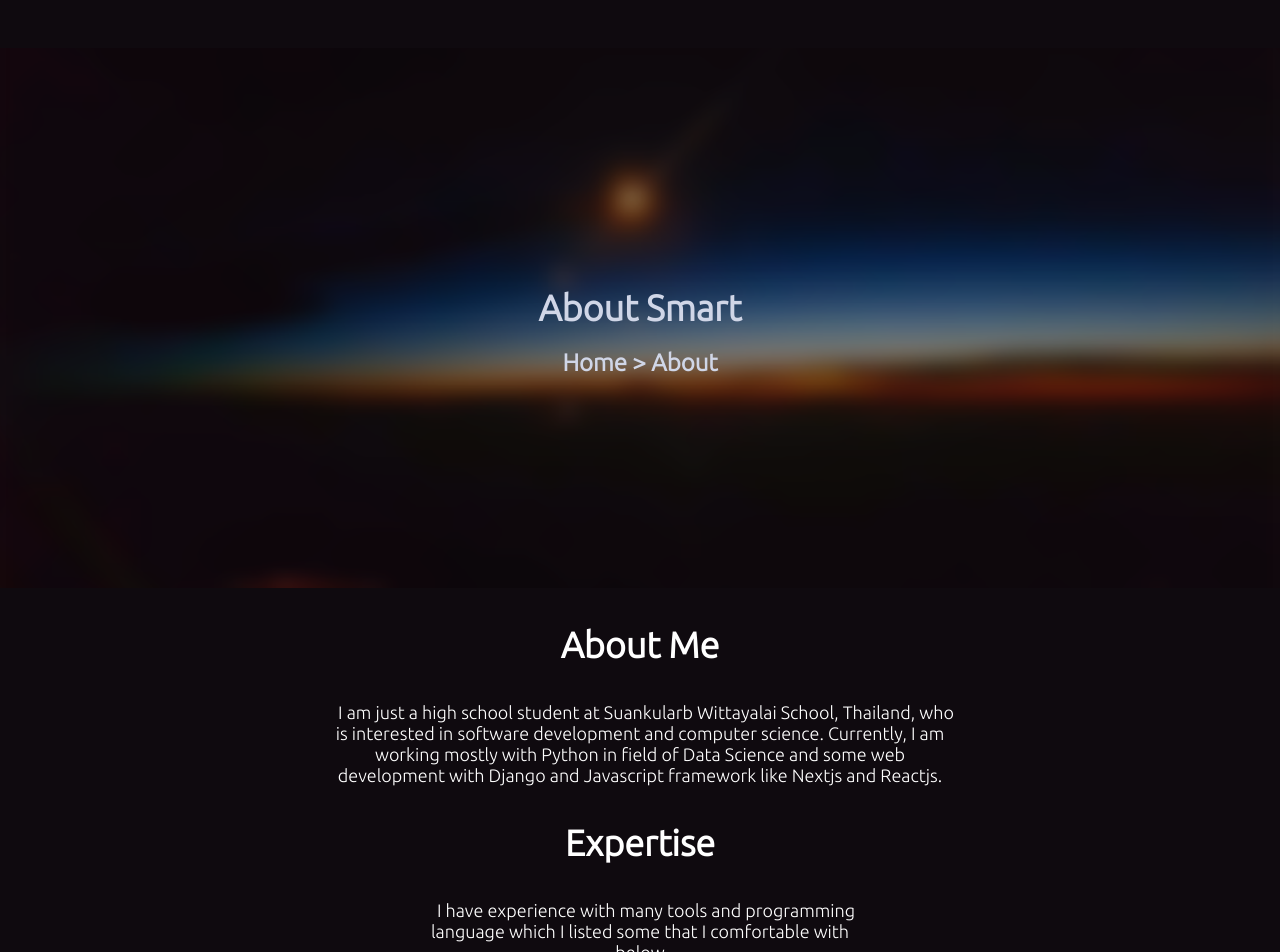
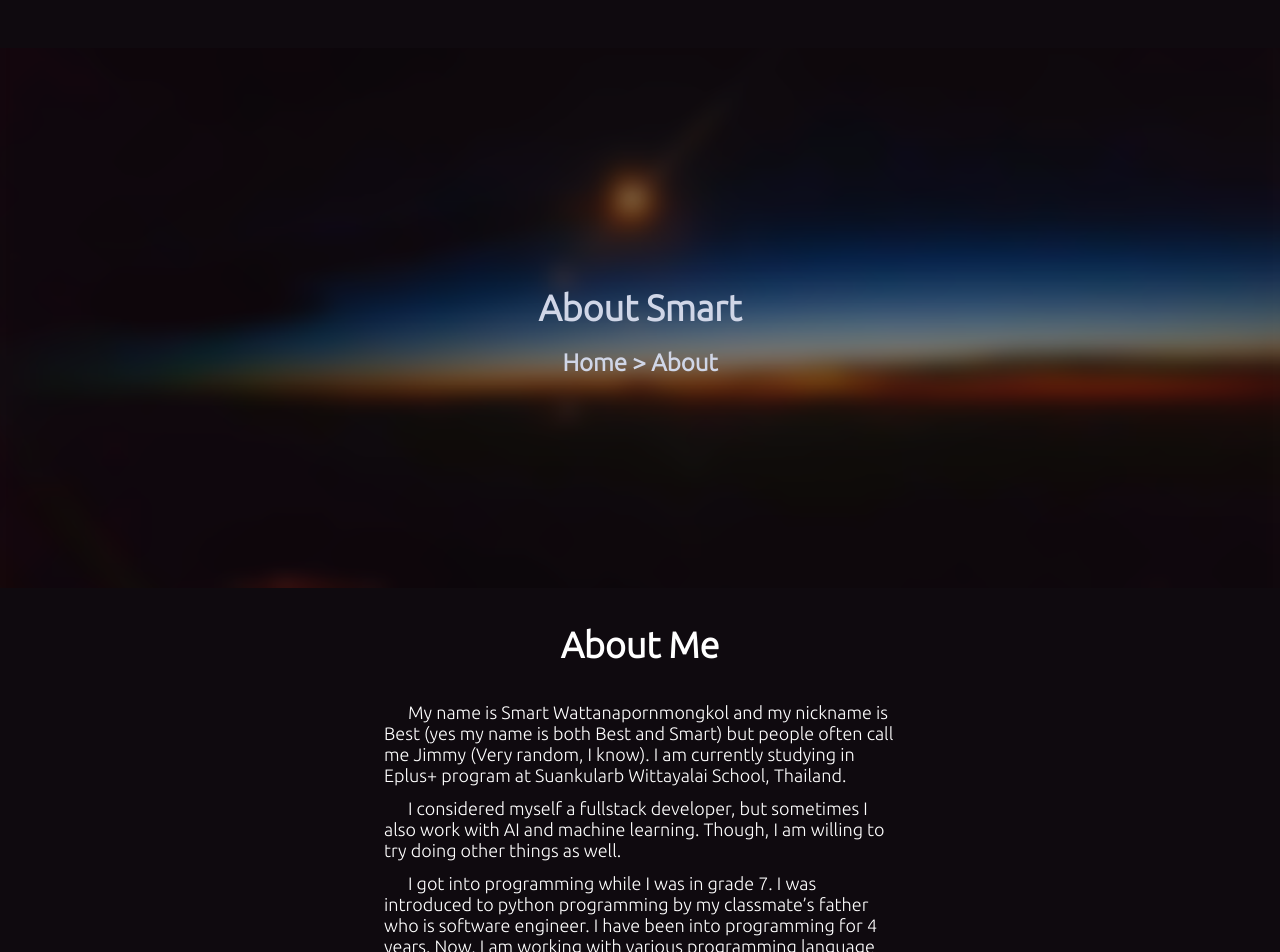
Before and after one commit to smartwhatt/SmartWatt, a Next.js app: page /about in a window 1280 px wide. Shown: the top 952 px of the page. Built offline with nearby package versions, Linux system fonts and the light colour scheme; no server answers; the database is empty.

Commit message:
update to better version of react reveal

```diff
--- a/package.json
+++ b/package.json
@@ -9,8 +9,6 @@
     "lint": "next lint"
   },
   "dependencies": {
-    "@octokit/core": "^3.5.1",
-    "chart.js": "2.9.4",
     "firebase": "^8.6.2",
     "framer-motion": "^4.1.17",
     "next": "11.1.2",
@@ -18,14 +16,13 @@
     "next-seo": "^4.26.0",
     "nodemailer": "^6.6.3",
     "react": "17.0.2",
+    "react-awesome-reveal": "^3.8.1",
     "react-chartjs-2": "2.11.1",
     "react-dom": "17.0.2",
     "react-firebase-hooks": "^3.0.4",
     "react-firebaseui": "^5.0.2",
-    "react-google-recaptcha-v3": "^1.9.5",
     "react-icons": "^4.2.0",
     "react-markdown": "^7.0.1",
-    "react-reveal": "^1.2.2",
     "react-typing-effect": "^2.0.5",
     "remark-gfm": "^2.0.0",
     "sass": "^1.39.0",
--- a/src/pages/about.js
+++ b/src/pages/about.js
@@ -3,9 +3,8 @@ import styles from '../../styles/modules/about.module.scss'
 import dynamic from 'next/dynamic'
 import {useRouter} from 'next/router'
 import firebase from "../libs/clientApp"
-import {useCollection} from "react-firebase-hooks/firestore"
 
-import Fade from 'react-reveal/Fade';
+import { Fade } from "react-awesome-reveal";
 
 
 const Title = dynamic(() => import('../components/title'))
@@ -33,21 +32,26 @@ export default function About({data}) {
         <title>SmartWatt | About</title>
       </Head>
       <Title title="About Smart" path={router.asPath} />
-      <Fade bottom cascade>
         <div>
-            <h3 className={styles["h3"]}>About Me</h3>
-            <p className={styles["paragraph"]}>I am just a high school student at Suankularb Wittayalai School, Thailand, who is interested in software development and computer science. Currently, I am working mostly with Python in field of Data Science and some web development with Django and Javascript framework like Nextjs and Reactjs.</p>
+        <Fade direction="up" cascade triggerOnce={true} damping={0.1} >
+              <h3 className={styles["h3"]}>About Me</h3>
+              <p className={styles["paragraph"]}>My name is Smart Wattanapornmongkol and my nickname is Best (yes my name is both Best and Smart) but people often call me Jimmy (Very random, I know). I am currently studying in Eplus+ program at Suankularb Wittayalai School, Thailand.</p>
+              <p className={styles["paragraph"]}>I considered myself a fullstack developer, but sometimes I also work with AI and machine learning. Though, I am willing to try doing other things as well.</p>
+              <p className={styles["paragraph"]}>I got into programming while I was in grade 7. I was introduced to python programming by my classmate’s father who is software engineer.  I have been into programming for {new Date().getFullYear() - 2017} years. Now, I am working with various programming language and frameworks, mainly Javascript’s Next.js and Python’s Django.</p>
+        </Fade>
         </div>
-      </Fade>
+
       <div>
-        <Fade bottom>
+        <Fade direction="up" triggerOnce={true}>
           <h3 className={styles["h3"]}>Expertise</h3>
           <p className={styles["expertise-paragraph"]}>I have experience with many tools and programming language which I listed some that I comfortable with below</p>
         </Fade>
           <div className={styles["skills"]}>
+          <Fade  triggerOnce={true} cascade damping={0.05}>
             {data.map((skill, index) => {
-              return <Fade key={index}><Skill name={skill.name} src={skill.src} /></Fade>
+              return <Skill key={index} name={skill.name} src={skill.src}  />
             })}
+          </Fade>
           </div>
       </div>
 
--- a/src/pages/portfolio.js
+++ b/src/pages/portfolio.js
@@ -5,7 +5,7 @@ import {useRouter} from 'next/router'
 import firebase from "../libs/clientApp"
 import {useCollection} from "react-firebase-hooks/firestore"
 import { useEffect, useState } from 'react'
-import Fade from 'react-reveal/Fade';
+import { Fade } from "react-awesome-reveal";
 // import Portcard from '../components/portcard'
 
 
@@ -78,9 +78,11 @@ export default function Portfolio({data, query}) {
           })}
       </div>
       <div className={styles["work-container"]}>
+      <Fade cascade triggerOnce damping={0.1}>
           {ports !== null ? ports.map((port, index) => {
-              return <Fade bottom key={index}><Portcard item={port} /></Fade>
+              return <Portcard key={index} item={port} />
           }) : <span>Loading...</span>}
+        </Fade>
       </div>
       </>
   )
--- a/styles/modules/about.module.scss
+++ b/styles/modules/about.module.scss
@@ -5,10 +5,10 @@
     font-size: 3rem;
 }
 .paragraph{
-    text-indent: 1rem;
-    text-align: center;
-    width: 50vw;
-    margin: 0 auto;
+    text-indent: 2rem;
+    // text-align: center;
+    width: 40vw;
+    margin: 1rem auto;
     font-size: 1.5rem;
 }
 
@@ -16,7 +16,7 @@
     text-indent: 1rem;
     text-align: center;
     width: 35vw;
-    margin: 0 auto;
+    margin: 1rem auto;
     font-size: 1.5rem;
 }
 
```
Also changed, not shown: 1 other file (tests, documents, lock files or other folders).
